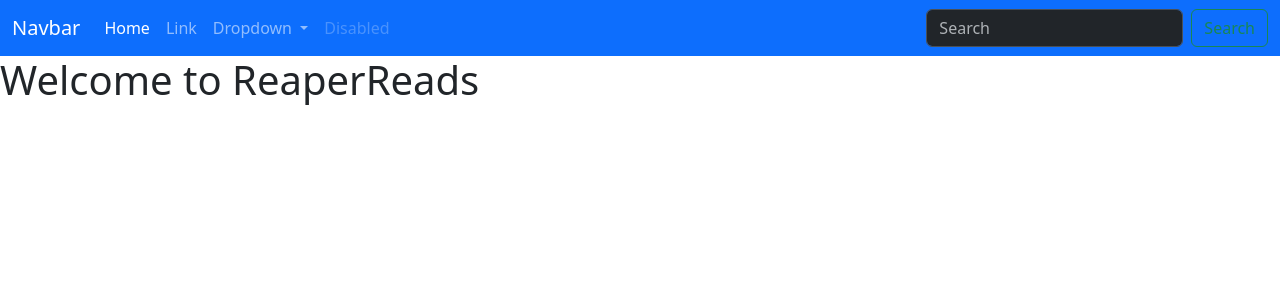
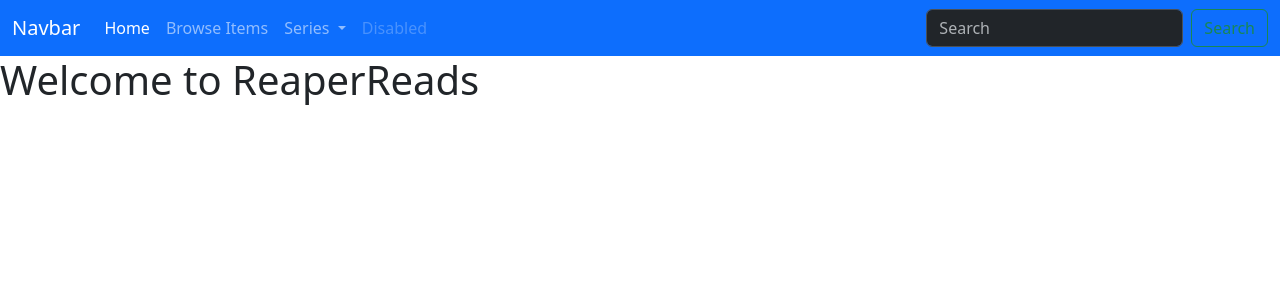
Before and after one commit to Rgjmerc/ReaperReads, a Flask app: page / in a window 1280 px wide. Shown: the top 300 px of the page. Run offline with Flask 3, Linux system fonts and the light colour scheme.

Commit message:
Products made

```diff
--- a/templates/components/navbar.html.jinja
+++ b/templates/components/navbar.html.jinja
@@ -1,26 +1,27 @@
 <nav class="navbar bg-primary navbar-expand-lg" data-bs-theme="dark">
   <div class="container-fluid">
-    <a class="navbar-brand" href="#">Navbar</a>
+    <a class="navbar-brand" href="/">Navbar</a>
     <button class="navbar-toggler" type="button" data-bs-toggle="collapse" data-bs-target="#navbarSupportedContent" aria-controls="navbarSupportedContent" aria-expanded="false" aria-label="Toggle navigation">
       <span class="navbar-toggler-icon"></span>
     </button>
     <div class="collapse navbar-collapse" id="navbarSupportedContent">
       <ul class="navbar-nav me-auto mb-2 mb-lg-0">
         <li class="nav-item">
-          <a class="nav-link active" aria-current="page" href="#">Home</a>
+          <a class="nav-link active" aria-current="page" href="/">Home</a>
         </li>
         <li class="nav-item">
-          <a class="nav-link" href="#">Link</a>
+          <a class="nav-link" href="/browse ">Browse Items</a>
         </li>
         <li class="nav-item dropdown">
           <a class="nav-link dropdown-toggle" href="#" role="button" data-bs-toggle="dropdown" aria-expanded="false">
-            Dropdown
+            Series
           </a>
           <ul class="dropdown-menu">
-            <li><a class="dropdown-item" href="#">Action</a></li>
-            <li><a class="dropdown-item" href="#">Another action</a></li>
+            <li><a class="dropdown-item" href="#">Jujutsu Kaisen</a></li>
             <li><hr class="dropdown-divider"></li>
-            <li><a class="dropdown-item" href="#">Something else here</a></li>
+            <li><a class="dropdown-item" href="#">Blue Lock</a></li>
+            <li><hr class="dropdown-divider"></li>
+            <li><a class="dropdown-item" href="#">Jojo's Bizzare Adventure</a></li>
           </ul>
         </li>
         <li class="nav-item">
```
